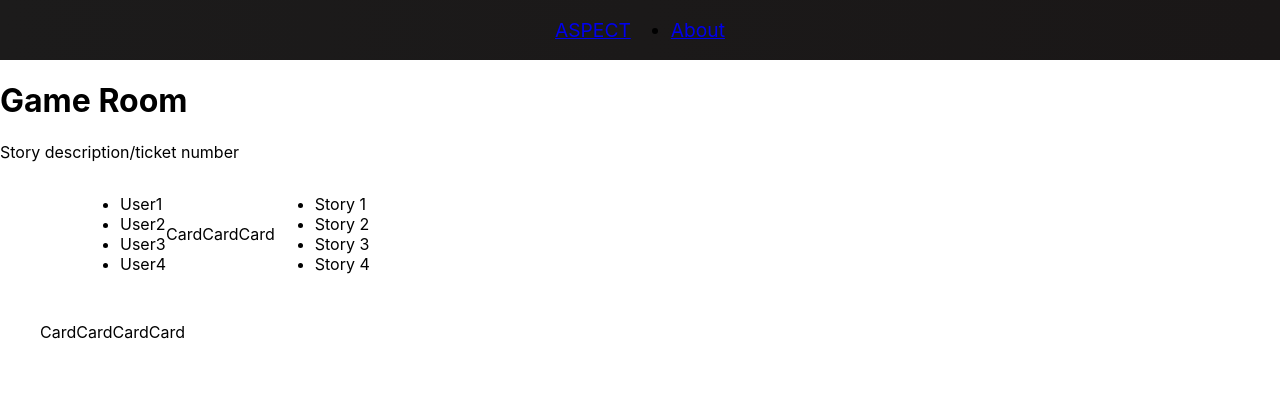
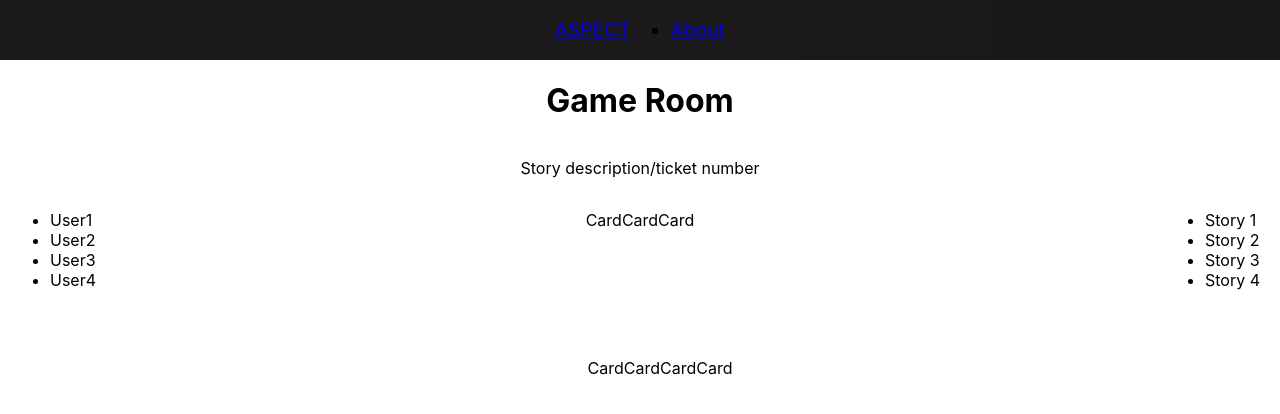
Before and after one commit to RichaJP93/aspect, a React (Create React App) app: page /lobby in a window 1280 px wide. Shown: the top 414 px of the page. Built offline with nearby package versions, Linux system fonts and the light colour scheme.

Commit message:
component position styling

```diff
--- a/src/pages/GameRoom.css
+++ b/src/pages/GameRoom.css
@@ -1,8 +1,33 @@
+.GameRoom {
+	display: flex;
+	align-items: center;
+	justify-content: center;
+	flex-direction: column;
+	/* justify-content: center; */
+}
+
 .GameRoomDisplayContainer {
 	display: flex;
 	flex-flow: row;
-	align-items: center;
 	max-width: 1120px;
+	justify-content: center;
 	width: 90%;
 	margin: 0 auto;
 }
+
+.UserList {
+	position: absolute;
+	left:0px;
+	margin-left: 10px;
+}
+
+.SelectedCardList {
+	justify-content: top;
+	margin-bottom: 80px;
+}
+
+.StoryList {
+	position: absolute;
+	right: 0px;
+	margin-right: 20px;
+}
--- a/src/pages/GameRoom.js
+++ b/src/pages/GameRoom.js
@@ -13,9 +13,15 @@ export default function GameRoom() {
       <h1>Game Room</h1>
       <StoryBox />
       <div className="GameRoomDisplayContainer">
-        <UserList />
-        <SelectedCardList />
-        <StoryList />
+        <div className="UserList" >
+          <UserList />
+        </div>
+        <div className="SelectedCardList">
+          <SelectedCardList />
+        </div>
+        <div className="StoryList">
+          <StoryList />
+        </div>
       </div>
       <CardList />
     </div>
```
Also changed, not shown: src/components/CardList.css (line endings or trailing spaces).
